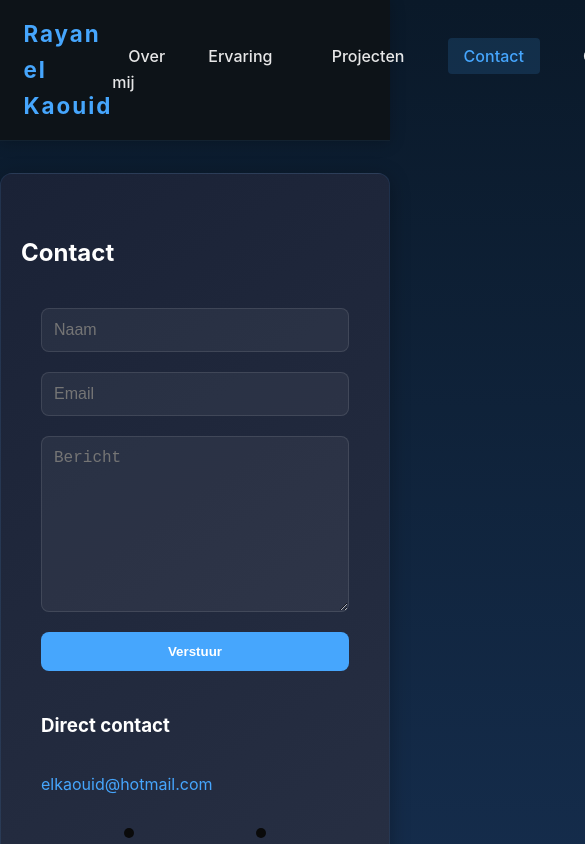
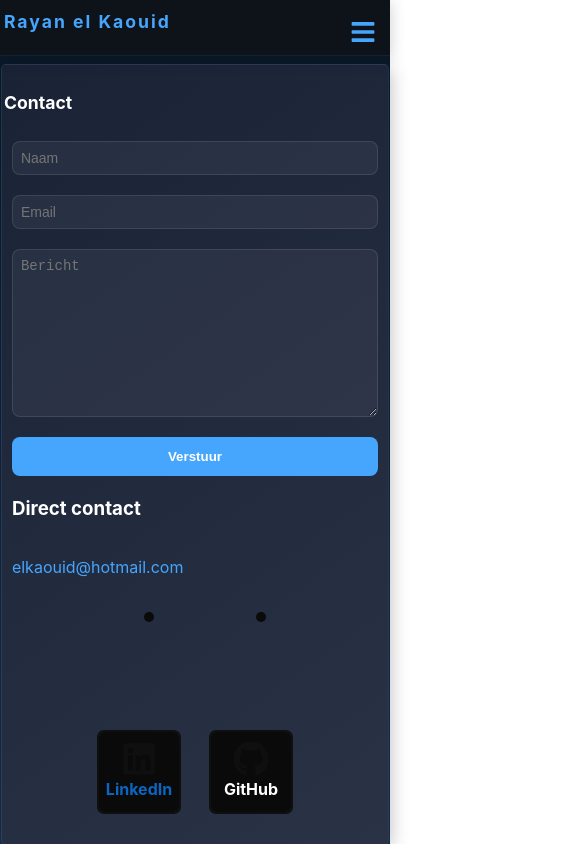
Before and after one commit to RayanElka/Portofolio, a Next.js app in the folder portofolio/: page /contact in a window 390 px wide. Shown: the top 844 px of the page, 585 px wide, since content can reach past the window. Built offline with nearby package versions, Linux system fonts and the light colour scheme.

Commit message:
contact en resp

```diff
--- a/portofolio/components/Contact.js
+++ b/portofolio/components/Contact.js
@@ -8,10 +8,26 @@ export default function Contact() {
     email: "",
     message: "",
   });
+  const [status, setStatus] = useState("");
 
   const handleSubmit = async (e) => {
     e.preventDefault();
-    // Form handling logic here
+    setStatus("Bezig met verzenden...");
+    try {
+      const res = await fetch("https://formspree.io/f/xrblkqyn", {
+        method: "POST",
+        headers: { "Content-Type": "application/json" },
+        body: JSON.stringify(formData),
+      });
+      if (res.ok) {
+        setStatus("Bericht succesvol verzonden!");
+        setFormData({ name: "", email: "", message: "" });
+      } else {
+        setStatus("Er ging iets mis. Probeer opnieuw.");
+      }
+    } catch {
+      setStatus("Er ging iets mis. Probeer opnieuw.");
+    }
   };
 
   return (
@@ -44,6 +60,7 @@ export default function Contact() {
             required
           />
           <button type="submit">Verstuur</button>
+          {status && <p className={styles.statusMessage}>{status}</p>}
         </form>
 
         <div className={styles.contactInfo}>
--- a/portofolio/components/Contact.module.css
+++ b/portofolio/components/Contact.module.css
@@ -202,3 +202,25 @@
     grid-template-columns: 1fr;
   }
 }
+
+@media (max-width: 600px) {
+  .contactSection {
+    padding: 24px 2px;
+  }
+  .contactContainer {
+    padding: 8px;
+    gap: 18px;
+  }
+  .contactForm input,
+  .contactForm textarea {
+    font-size: 14px;
+    padding: 8px;
+  }
+  .buttonHolder {
+    width: 80px;
+    height: 80px;
+  }
+  .buttonHolder svg {
+    height: 36px;
+  }
+}
--- a/portofolio/components/Navbar.js
+++ b/portofolio/components/Navbar.js
@@ -1,20 +1,34 @@
 import Link from "next/link";
 import { useRouter } from "next/router";
+import { useState } from "react";
+import { FaBars, FaTimes } from "react-icons/fa";
 import styles from "./Navbar.module.css";
 
 export default function Navbar() {
   const router = useRouter();
+  const [open, setOpen] = useState(false);
+
+  // Sluit menu bij navigatie
+  const handleNavClick = () => setOpen(false);
 
   return (
     <nav className={styles.nav}>
       <Link href="/" className={styles.logo}>
         Rayan el Kaouid
       </Link>
-      <ul className={styles.links}>
+      <button
+        className={styles.hamburger}
+        aria-label="Menu"
+        onClick={() => setOpen((v) => !v)}
+      >
+        {open ? <FaTimes size={26} /> : <FaBars size={26} />}
+      </button>
+      <ul className={`${styles.links} ${open ? styles.open : ""}`}>
         <li>
           <Link
             href="/about"
             className={router.pathname === "/about" ? styles.active : ""}
+            onClick={handleNavClick}
           >
             Over mij
           </Link>
@@ -23,6 +37,7 @@ export default function Navbar() {
           <Link
             href="/experience"
             className={router.pathname === "/experience" ? styles.active : ""}
+            onClick={handleNavClick}
           >
             Ervaring
           </Link>
@@ -31,6 +46,7 @@ export default function Navbar() {
           <Link
             href="/projects"
             className={router.pathname === "/projects" ? styles.active : ""}
+            onClick={handleNavClick}
           >
             Projecten
           </Link>
@@ -39,6 +55,7 @@ export default function Navbar() {
           <Link
             href="/contact"
             className={router.pathname === "/contact" ? styles.active : ""}
+            onClick={handleNavClick}
           >
             Contact
           </Link>
@@ -48,6 +65,7 @@ export default function Navbar() {
             href="/CV Rayan juist (1).pdf"
             target="_blank"
             rel="noopener noreferrer"
+            onClick={handleNavClick}
           >
             CV
           </a>
--- a/portofolio/components/Navbar.module.css
+++ b/portofolio/components/Navbar.module.css
@@ -47,3 +47,74 @@
   background: rgba(70, 166, 253, 0.15);
   color: #46a6fd !important;
 }
+
+.hamburger {
+  display: none;
+  background: none;
+  border: none;
+  color: #46a6fd;
+  cursor: pointer;
+  z-index: 200;
+  margin-left: auto;
+}
+
+@media (max-width: 768px) {
+  .nav {
+    flex-direction: column;
+    align-items: flex-start;
+    padding: 0.7rem 3vw;
+  }
+
+  .logo {
+    font-size: 1.1rem;
+    margin-bottom: 0.7rem;
+  }
+
+  .links {
+    display: none;
+    flex-direction: column;
+    gap: 0.5rem;
+    width: 100%;
+    padding: 0;
+    background: rgba(14, 19, 24, 0.98);
+    position: absolute;
+    left: 0;
+    top: 100%;
+    box-shadow: 0 8px 24px #0005;
+    border-bottom-left-radius: 10px;
+    border-bottom-right-radius: 10px;
+    animation: fadeInMenu 0.2s;
+  }
+
+  .links.open {
+    display: flex;
+  }
+
+  .nav {
+    position: relative;
+  }
+
+  .hamburger {
+    display: block;
+    position: absolute;
+    right: 2vw;
+    top: 1.1rem;
+  }
+}
+
+@media (max-width: 480px) {
+  .nav {
+    padding: 0.5rem 1vw;
+  }
+}
+
+@keyframes fadeInMenu {
+  from {
+    opacity: 0;
+    transform: translateY(-10px);
+  }
+  to {
+    opacity: 1;
+    transform: translateY(0);
+  }
+}
--- /dev/null
+++ b/portofolio/pages/api/contact.js
@@ -0,0 +1,37 @@
+import nodemailer from "nodemailer";
+
+export default async function handler(req, res) {
+  if (req.method !== "POST") return res.status(405).end();
+
+  const { name, email, message } = req.body;
+
+  if (!name || !email || !message)
+    return res.status(400).json({ error: "Vul alle velden in." });
+
+  try {
+    // Vul hieronder je eigen SMTP gegevens in
+    const transporter = nodemailer.createTransport({
+      host: "smtp.gmail.com", // of je eigen SMTP server
+      port: 465,
+      secure: true,
+      auth: {
+        user: process.env.MAIL_USER, // Zet deze in een .env.local bestand
+        pass: process.env.MAIL_PASS,
+      },
+    });
+
+    await transporter.sendMail({
+      from: `"${name}" <${email}>`,
+      to: "elkaouid@hotmail.com", // Jouw e-mailadres
+      subject: "Nieuw bericht via portfolio contactformulier",
+      text: message,
+      html: `<p><b>Naam:</b> ${name}</p>
+             <p><b>Email:</b> ${email}</p>
+             <p><b>Bericht:</b><br/>${message}</p>`,
+    });
+
+    res.status(200).json({ success: true });
+  } catch (err) {
+    res.status(500).json({ error: "Er ging iets mis met verzenden." });
+  }
+}
--- a/portofolio/styles/globals.css
+++ b/portofolio/styles/globals.css
@@ -97,3 +97,48 @@ a:hover {
     transform: translateY(0);
   }
 }
+
+@media (max-width: 1024px) {
+  section {
+    padding: 1.5rem 0.5rem;
+    max-width: 98vw;
+  }
+  .container {
+    padding: 0 10px;
+  }
+}
+
+@media (max-width: 768px) {
+  section {
+    padding: 1rem 0.2rem;
+    margin: 1rem auto;
+    border-radius: 8px;
+  }
+  .container {
+    max-width: 100vw;
+    padding: 0 6px;
+  }
+  h1 {
+    font-size: 2rem;
+  }
+  h2 {
+    font-size: 1.4rem;
+  }
+}
+
+@media (max-width: 480px) {
+  section {
+    padding: 0.5rem 0.1rem;
+    margin: 0.5rem auto;
+    border-radius: 5px;
+  }
+  .container {
+    padding: 0 2px;
+  }
+  h1 {
+    font-size: 1.3rem;
+  }
+  h2 {
+    font-size: 1.1rem;
+  }
+}
```
